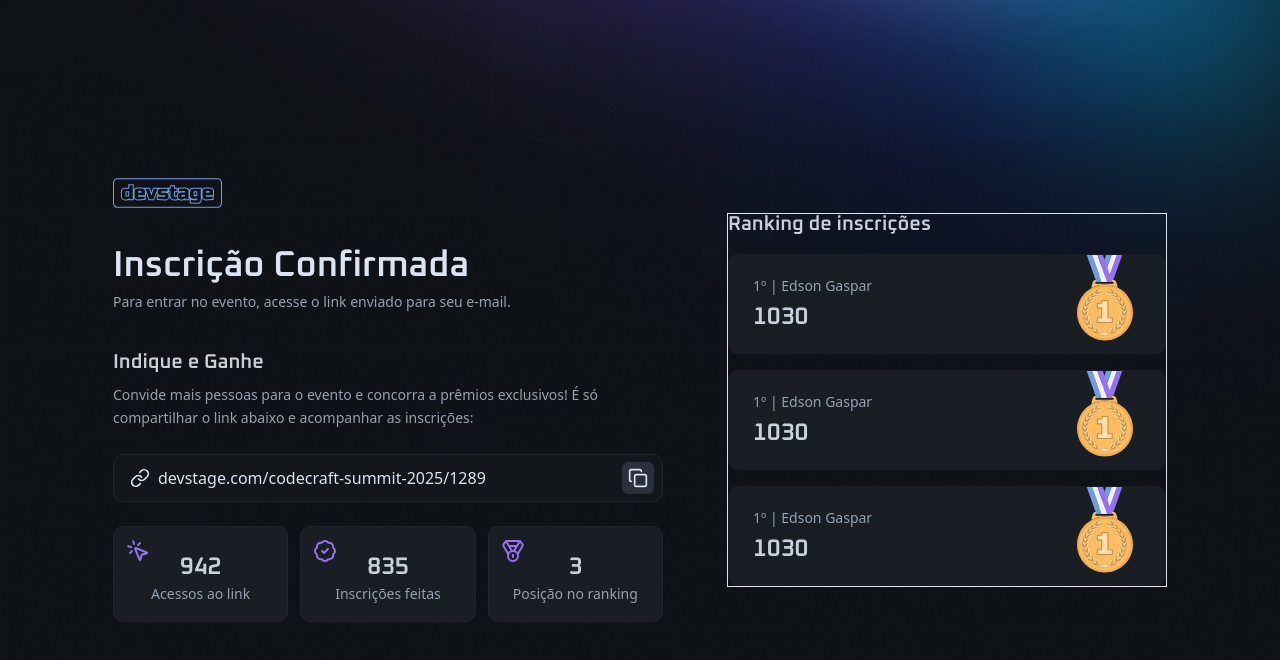
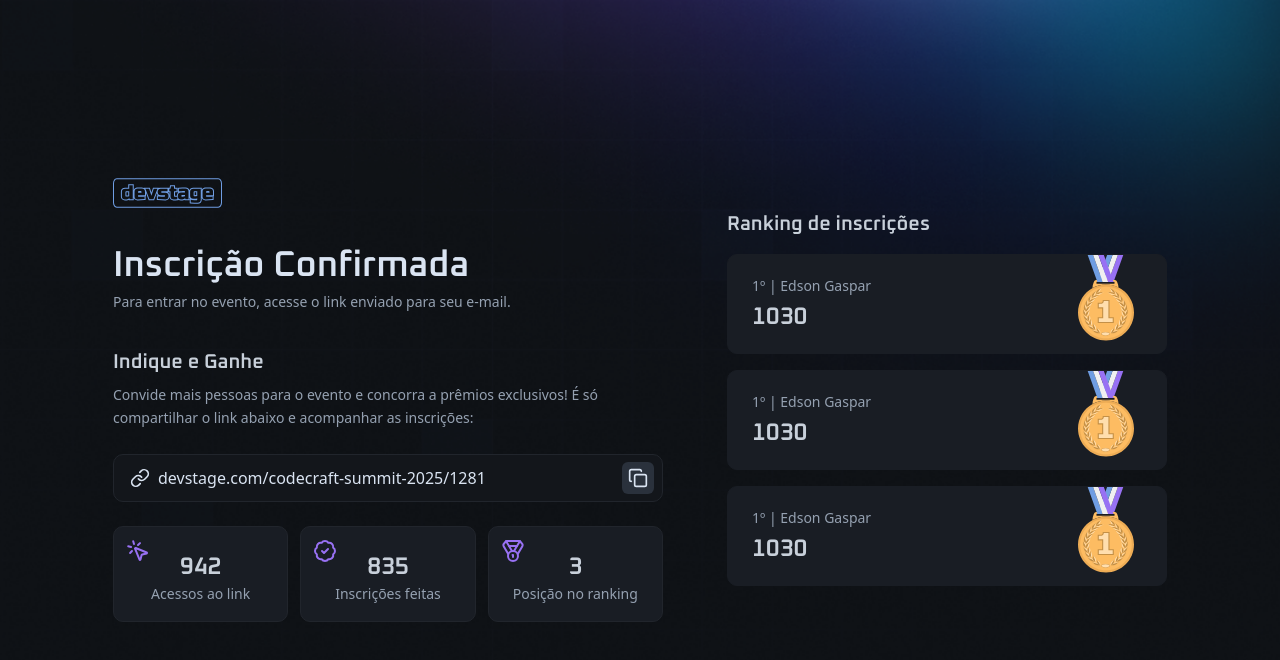
Before and after one commit to EdsonGaspar/envite-friends, a Next.js app: page /convite in a window 1280 px wide. Shown: the top 660 px of the page. Built offline with nearby package versions, Linux system fonts and the light colour scheme.

Commit message:
Criado o component Invite Link para separar o que client server e server render

```diff
--- /dev/null
+++ b/src/app/convite/invite-link.tsx
@@ -0,0 +1,29 @@
+'use client'
+import { InputField, InputIcon, InputRoot } from '@/components/input'
+import { Copy, Link } from 'lucide-react'
+interface EnviarLinkProps {
+  enviteLink: string
+}
+export function EnviarLink(props: EnviarLinkProps) {
+  return (
+    <InputRoot>
+      <InputIcon>
+        <Link className="size-5" />
+      </InputIcon>
+      <InputField
+        readOnly
+        type="text"
+        placeholder="Link do convite"
+        defaultValue={props.enviteLink}
+      />
+      <InputIcon
+        className="bg-gray-500 p-1.5 rounded-md -mr-2"
+        onClick={() => {
+          console.log('Link copiado')
+        }}
+      >
+        <Copy className="size-5 cursor-pointer" />
+      </InputIcon>
+    </InputRoot>
+  )
+}
--- a/src/app/convite/page.tsx
+++ b/src/app/convite/page.tsx
@@ -4,9 +4,10 @@ import { Status } from '@/components/status'
 import { BadgeCheck, Copy, Link, Medal, MousePointerClick } from 'lucide-react'
 import Image from 'next/image'
 import logo from '../../assets/Logo.svg'
-import model1 from '../../assets/Medal_1.svg'
+import { EnviarLink } from './invite-link'
 
 export default function ConvitePage() {
+  const inviteLink = 'devstage.com/codecraft-summit-2025/1281'
   return (
     <div className="min-h-dvh flex flex-col items-center justify-center gap-16 px-4 py-8 lg:px-0 lg:py-0 md:flex-row">
       <div className="flex flex-col  w-full max-w-[550px] gap-10">
@@ -33,20 +34,7 @@ export default function ConvitePage() {
             </p>
           </div>
 
-          <InputRoot>
-            <InputIcon>
-              <Link className="size-5" />
-            </InputIcon>
-            <InputField
-              readOnly
-              type="text"
-              placeholder="Link do convite"
-              defaultValue="devstage.com/codecraft-summit-2025/1289"
-            />
-            <InputIcon className="bg-gray-500 p-1.5 rounded-md -mr-2">
-              <Copy className="size-5 cursor-pointer" />
-            </InputIcon>
-          </InputRoot>
+          <EnviarLink enviteLink={inviteLink} />
 
           <div className="grid md:grid-cols-3 gap-3 ">
             <Status
@@ -68,7 +56,7 @@ export default function ConvitePage() {
         </div>
       </div>
 
-      <div className="w-full max-w-[440px] space-y-5 border">
+      <div className="w-full max-w-[440px] space-y-5">
         <h2 className="text-gray-200 text-xl font-heading leading-none font-semibold">
           Ranking de inscrições
         </h2>
```
